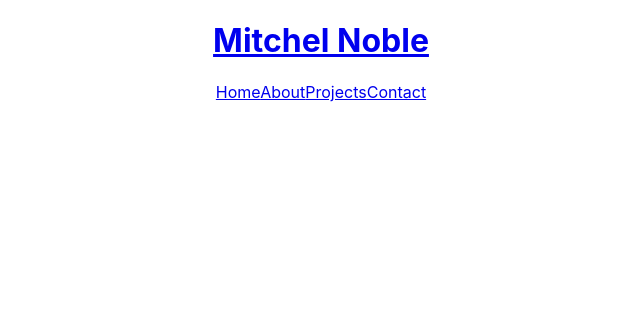
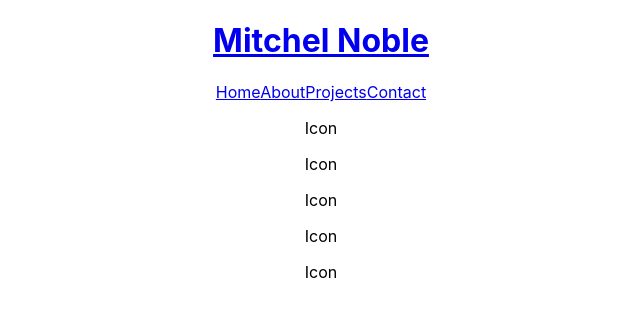
Before and after one commit to mitchelnoble/portfolio-website, a React (Create React App) app: page / in a window 1280 px wide. Shown: the top 316 px of the page, without its empty margins (319-959 px from the left). Built offline with nearby package versions, Linux system fonts and the light colour scheme.

Commit message:
added css files for components

```diff
--- a/src/components/Footer/Footer.jsx
+++ b/src/components/Footer/Footer.jsx
@@ -3,7 +3,11 @@ import React from 'react'
 export default function Footer() {
   return (
     <div className="footer-container">
-
+    <p>Icon</p>
+    <p>Icon</p>
+    <p>Icon</p>
+    <p>Icon</p>
+    <p>Icon</p>
     </div>
   )
 }
```
Also changed, not shown: src/styles/components/Footer.css (added), src/styles/components/Header.css (added), src/styles/components/Layout.css (added), src/styles/components/Nav.css (added), src/styles/components/ProjectDetail.css (added), src/styles/screens/About.css (added), src/styles/screens/Contact.css (added), src/styles/screens/Landing.css (added).
